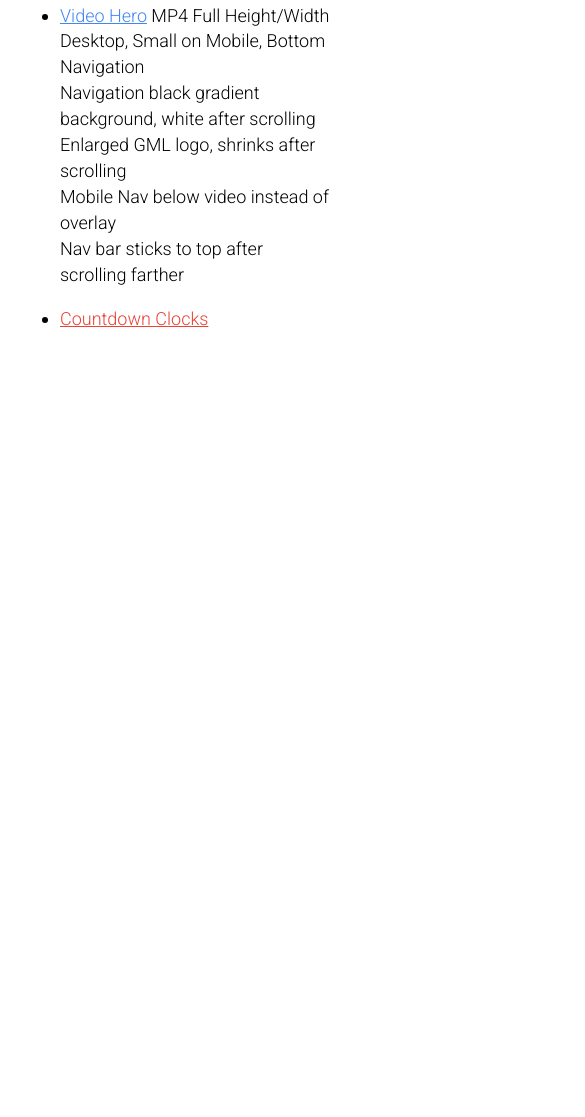
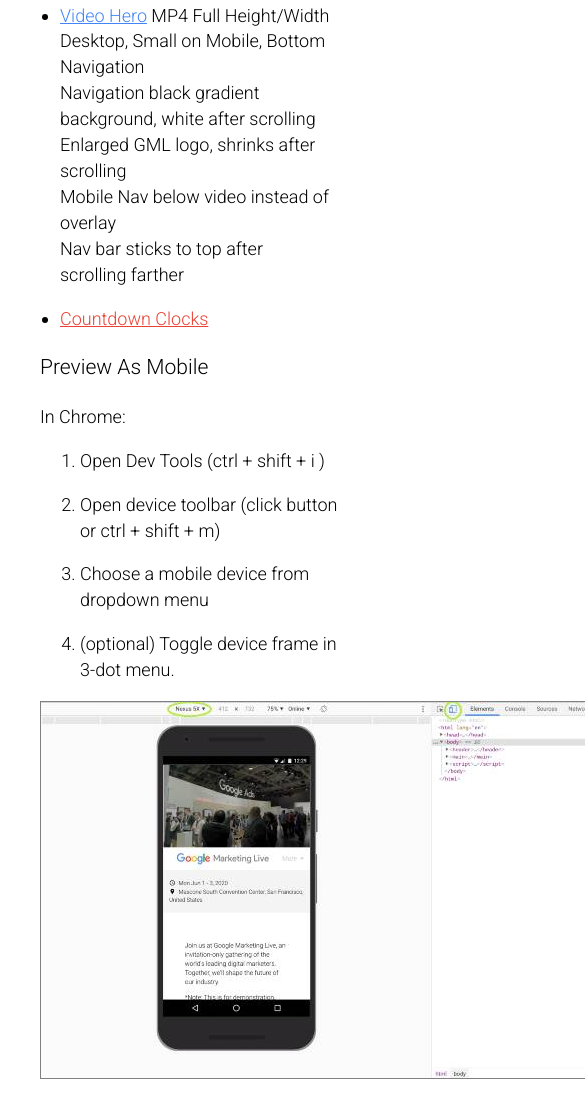
Before and after one commit to aoxpedition/gml-20-demo, a plain HTML site: page index.html in a window 390 px wide. Shown: the part 819-1936 px from the top of the page, 585 px wide, since content can reach past the window. Before the commit the page ends 1210 px from the top, so only its background shows below. Drawn offline with Linux system fonts and the light colour scheme; a web font is replaced by a local one.

Commit message:
mobile preview

```diff
--- a/index.html
+++ b/index.html
@@ -22,7 +22,7 @@
             .logo {
                 height: 30px;
             }
-            h2 {
+            h2, h3 {
                 font-weight: 300;
             }
 
@@ -80,5 +80,14 @@
                 <a href="countdown-clocks.html">Countdown Clocks</a>
             </li>
         </ul>
+        <h3>Preview As Mobile</h3>
+        In Chrome:
+        <ol>
+            <li>Open Dev Tools (ctrl + shift + i )</li>
+            <li>Open device toolbar (click button or ctrl + shift + m)</li>
+            <li>Choose a mobile device from dropdown menu</li>
+            <li>(optional) Toggle device frame in 3-dot menu.
+        </ol>
+        <img style="border: 1px solid gray;" src="./toggle-device.jpg">
     </body>
 </html>
```
